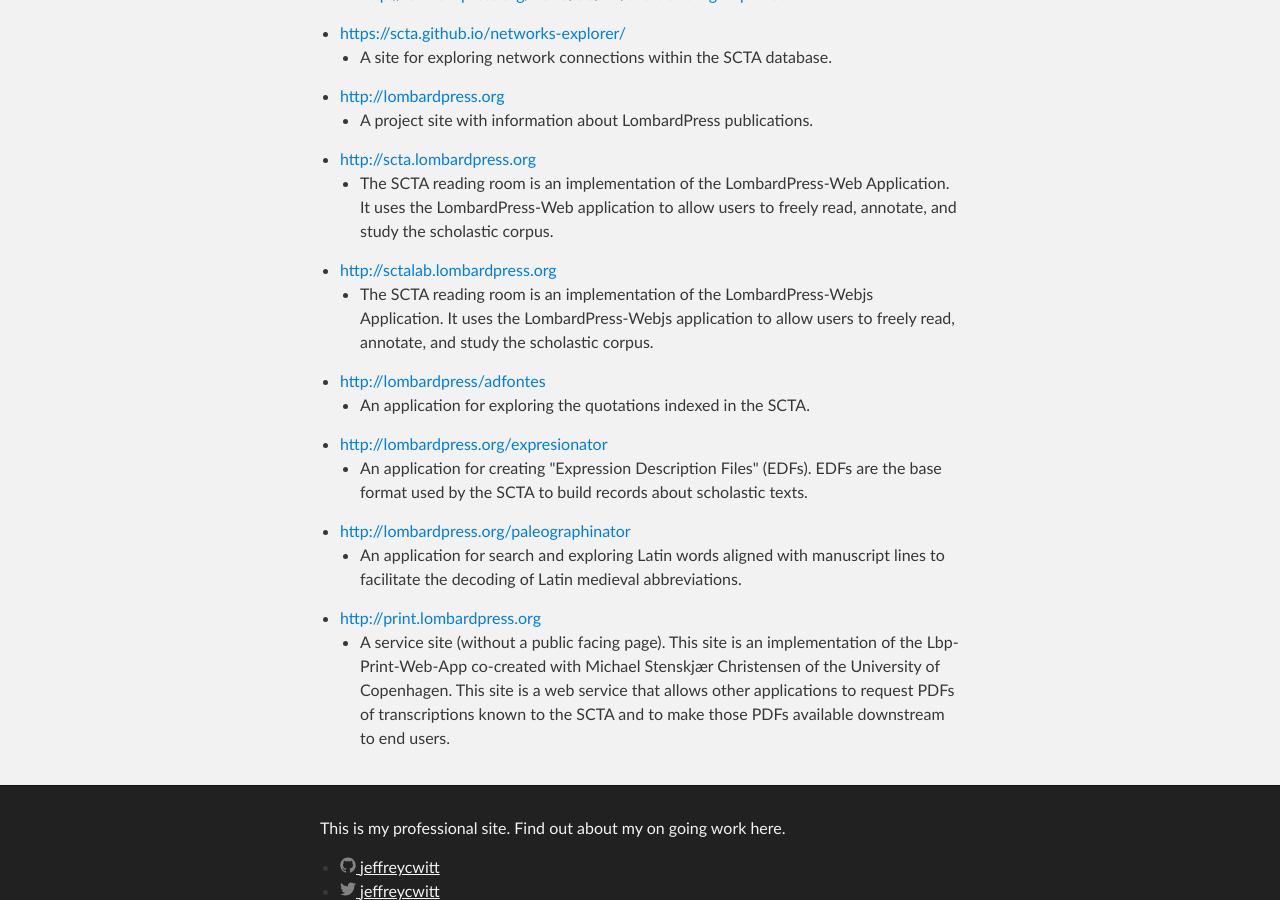
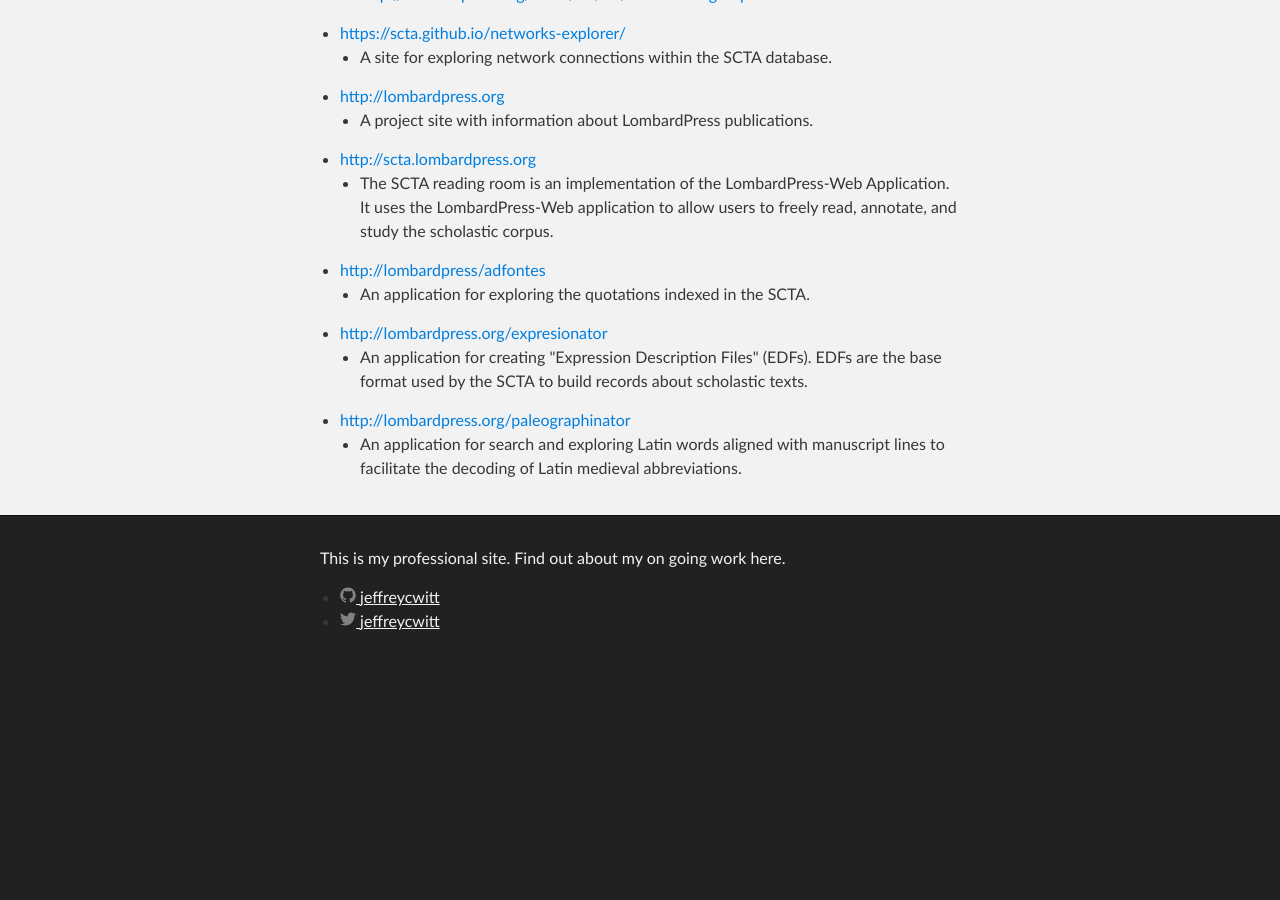
Before and after one commit to jeffreycwitt/jeffreycwitt.github.io, a Jekyll site: the page built from pages/digitalprojects.html, in a window 1280 px wide and 900 px high, scrolled down 2661 px. Built offline with Jekyll 4.4.1, drawn with Linux system fonts in a browser that asks for light colours; after the commit the page ends 3329 px from its top, so only the background shows below that.

Commit message:
cv updates

```diff
--- a/pages/digitalprojects.html
+++ b/pages/digitalprojects.html
@@ -379,23 +379,6 @@
 
    <ul>
 
-      <li class="cv-list"><a href="http://sctalab.lombardpress.org">http://sctalab.lombardpress.org</a>
-
-         <ul>
-
-            <li class="cv-list">The SCTA reading room is an implementation of the LombardPress-Webjs Application.
-               It uses the LombardPress-Webjs application to allow users to freely read, annotate,
-               and study the scholastic corpus.
-            </li>
-
-         </ul>
-
-      </li>
-
-   </ul>
-
-   <ul>
-
       <li class="cv-list">
          <a href="http://lombardpress.org/adfontes">http://lombardpress/adfontes</a>
 
@@ -444,23 +427,4 @@
 
    </ul>
 
-   <ul>
-
-      <li class="cv-list"><a href="http://print.lombardpress.org">http://print.lombardpress.org</a>
-
-         <ul>
-
-            <li class="cv-list">A service site (without a public facing page). This site is an implementation of the
-               Lbp-Print-Web-App co-created with Michael Stenskjær Christensen of the University
-               of Copenhagen. This site is a web service that allows other applications to request
-               PDFs of transcriptions known to the SCTA and to make those PDFs available downstream
-               to end users.
-            </li>
-
-         </ul>
-
-      </li>
-
-   </ul>
-
 </div>
```
Also changed, not shown: other parts of pages/digitalprojects.html (+1 -1 lines), pages/cv.html (+21 -11 lines).
